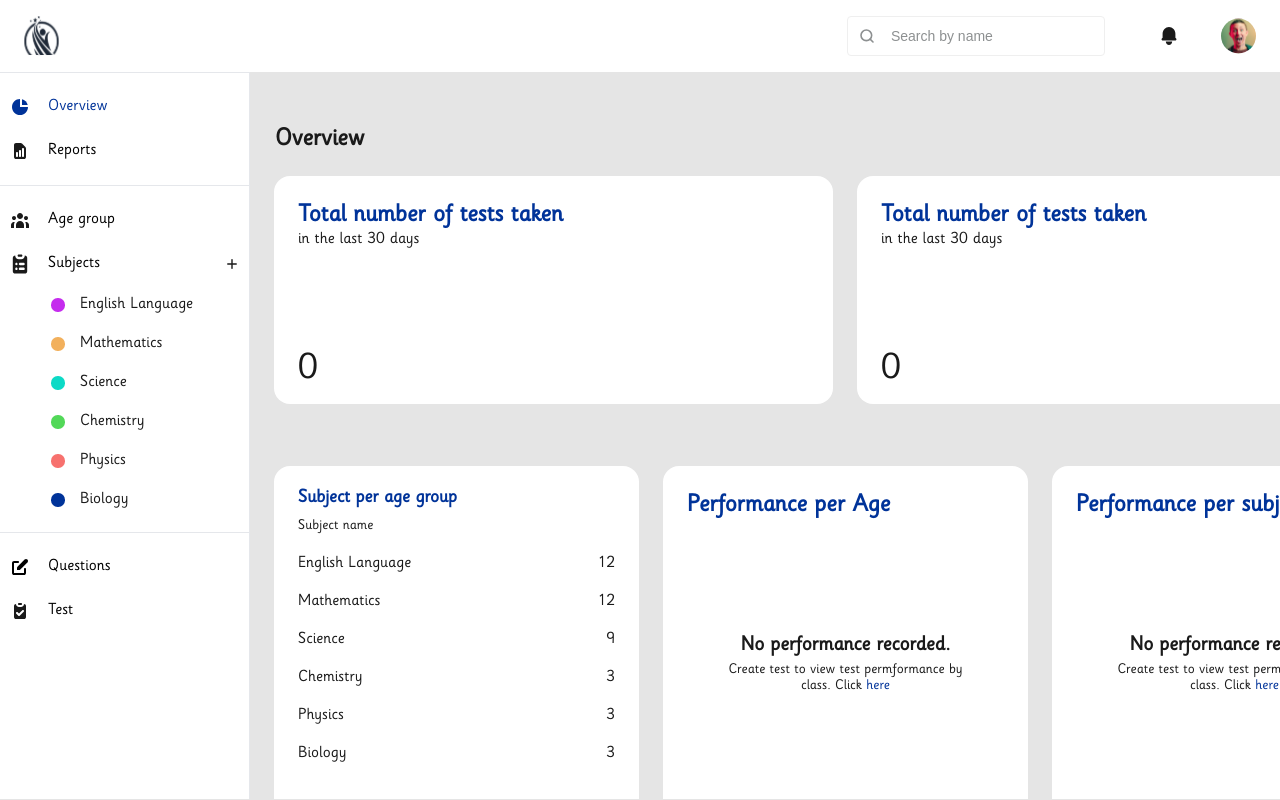
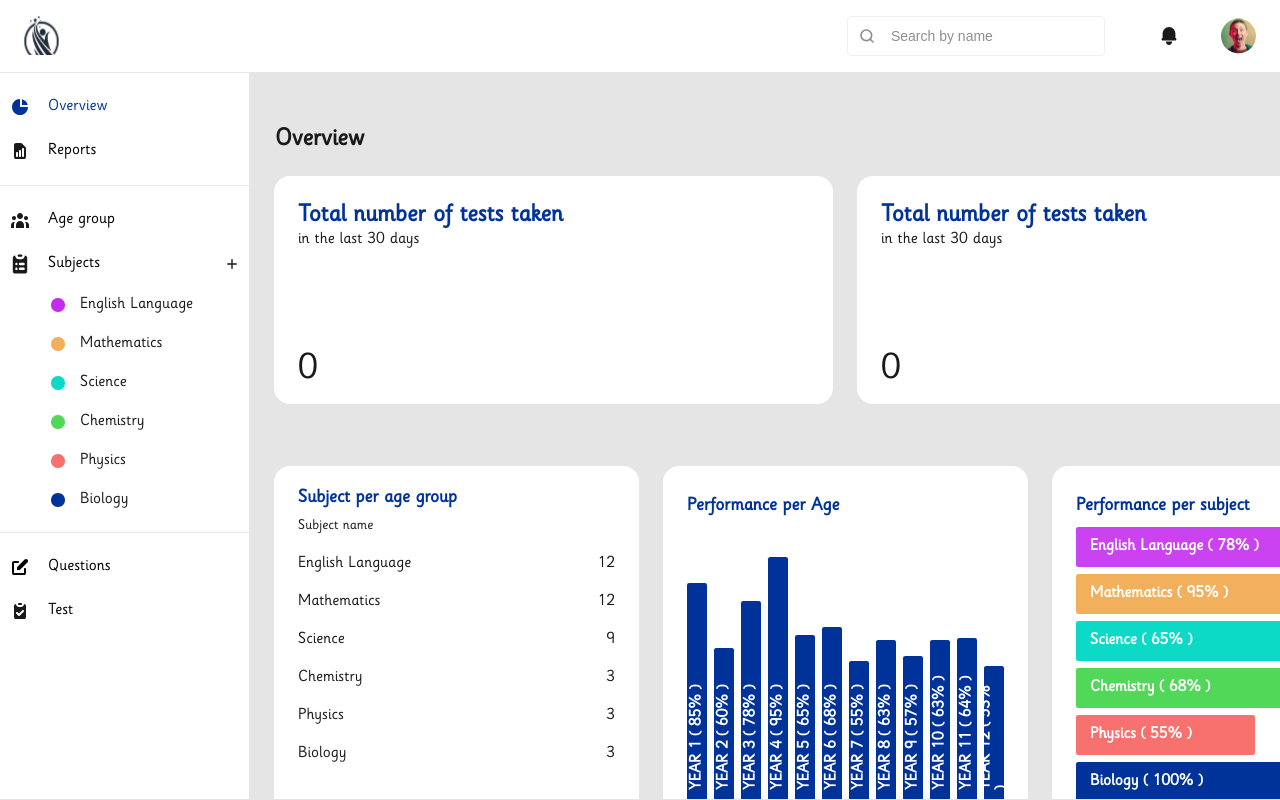
Before and after one commit to Azerii/bfcc-admin, a React (Create React App) app: page / in a window 1280 px wide. Built offline with nearby package versions, Linux system fonts and the light colour scheme.

Commit message:
Created performance by age and by subject Ui

```diff
--- /dev/null
+++ b/src/components/BarRep.js
@@ -0,0 +1,34 @@
+import React from "react";
+import styled from "styled-components";
+
+const Wrapper = styled.div`
+  background-color: ${(props) => props.color || "white"};
+  color: ${(props) => props.textColor || "white"};
+  padding:0 14px;
+  font-size: 16px;
+  height: ${props => props.bar2 ? '40px' : '20px'};
+  display:flex;
+  align-items:center;
+  font-weight:700;
+  border-radius: 2.26px;
+  width: ${
+
+     props=>props.bar2 ?
+        Number(props.num) * 3.25 > 177 ? `${Number(props.num) * 3.25}px` : "177px"
+        : Number(props.num) * 2.6 > 120 ? `${Number(props.num) * 2.6}px` : "120px"
+  };
+  & + &{
+      margin-top:7px;
+  }
+`;
+
+const BarRep = ({ text,num, color, textColor,bar2 }) => {
+
+  return (
+    <Wrapper bar2={bar2} num={num} color={color} textColor={textColor}>
+      {text }
+    </Wrapper>
+  );
+};
+
+export default BarRep;
--- a/src/components/Card3.js
+++ b/src/components/Card3.js
@@ -1,44 +1,64 @@
-import React from 'react';
-import styled from 'styled-components';
+import React from "react";
+import styled from "styled-components";
+
 const Wrapper = styled.div`
 position:relative;
-width:365px;
-height:360px;
+  width: 365px;
+  height: 360px;
+  border-radius: 16px;
+  background-color: white;
+  padding: 24px;
+  display: flex;
+  flex-direction: column;
 
-border-radius:16px;
-background-color:white;
-padding:24px;
-display:flex;
-flex-direction:column;
-position:relative;
-& > h4{
-    color:var(--primary);
-    font-size:24px;
-    font-size:700;
+  .small {
+    font-size: 18px;
   }
-& > div{
-    margin:auto;
-    width:257px;
-    p,h4{
-        text-align:center;
+
+  & > h4 {
+    color: var(--primary);
+    font-size: 24px;
+    font-size: 700;
   }
-    p{
-        font-size:14px;
+
+  & > div {
+    margin: auto;
+    width: ${props=> props.width ||"257px"};
+
+    p,
+    h4 {
+      text-align: center;
     }
-    h4{
-        font-size:20px;
+
+    p {
+      font-size: 14px;
     }
-    a{
-        color:var(--primary);
+
+    h4 {
+      font-size: 20px;
     }
+
+    a {
+      color: var(--primary);
     }
-`
-const Card3 = (props)=>(
-<Wrapper>
-     <h4>{props.title}</h4>
-     <div>
-        {props.children}
-     </div>
+
+  }
+.rotate{
+    transform:${props=>props.rotate ? 'rotate(-90deg)' :'rotate(0deg)'};
+    position: ${props=>props.rotate ? ''  :'absolute'};
+    bottom: ${props=>props.rotate ? '' :'24px'};
+}
+
+`;
+
+
+
+const Card3 = (props) => (
+
+  <Wrapper {...props}>
+    <h4 className={props.isEmpty ? "" : "small"}>{props.title}</h4>
+    <div className='rotate'>{props.children}</div>
   </Wrapper>
-)
+);
+
 export default Card3;
--- a/src/components/Modal/Modal.js
+++ b/src/components/Modal/Modal.js
@@ -71,7 +71,7 @@ const Modal = (props) => {
           placeholder="Add group"
           value={age}
           changeFunc={setAge}
-          onChange={(event) => setAge(event.target.value)}
+          onChange={setAge}
         />
         <Context.Consumer>
           {(context) => (
--- a/src/pages/Overview.js
+++ b/src/pages/Overview.js
@@ -5,18 +5,34 @@ import Card from '../components/Card';
 import Card2 from '../components/Card2';
 import Card3 from '../components/Card3';
 import MainInnerWrapper from '../components/MainInnerWrapper';
+import BarRep from '../components/BarRep';
 const arr = [
-    {name:'Subject per age group'},
-    {name:'Subject name'},
-    {name:'English Language',number:'12'},
-    {name:'Mathematics',number:'12'},
-    {name:'Science',number:'9'},
-    {name:'Chemistry',number:'3'},
-    {name:'Physics',number:'3'},
-    {name:'Biology',number:'3'},
+    {name:'Subject per age group',score:85,color:'var(--primary)',},
+    {name:'Subject name',score:60,color:'var(--primary)',},
+    {name:'English Language',number:'12',score:78,color:'#CB42F0',},
+    {name:'Mathematics',number:'12',score:95,color:'#F2B05C',},
+    {name:'Science',number:'9',score:65,color:'#0CDAC6',},
+    {name:'Chemistry',number:'3',score:68,color:'#52D858',},
+    {name:'Physics',number:'3',score:55,color:'#F7716E',},
+    {name:'Biology',number:'3',score:100,color:'var(--primary)',},
 ]
 
-const Overview = ()=> {
+const years = [
+    {year:1,score:85,color:'var(--primary)'},
+    {year:2,score:60,color:'var(--primary)'},
+    {year:3,score:78,color:'var(--primary)'},
+    {year:4,score:95,color:'var(--primary)'},
+    {year:5,score:65,color:'var(--primary)'},
+    {year:6,score:68,color:'var(--primary)'},
+    {year:7,score:55,color:'var(--primary)'},
+    {year:8,score:63,color:'var(--primary)'},
+    {year:9,score:57,color:'var(--primary)'},
+    {year:10,score:63,color:'var(--primary)'},
+    {year:11,score:64,color:'var(--primary)'},
+    {year:12,score:53,color:'var(--primary)'},
+]
+
+const Overview = ({empty=false})=> {
     return(
         <>
             <h4>Overview</h4>
@@ -24,14 +40,30 @@ const Overview = ()=> {
                     <Card/>
                     <Card/>
                     <Card2 array={arr}/>
-                    <Card3 title='Performance per Age'>
+                    {empty && <Card3 title='Performance per Age'>
                         <h4>No performance recorded.</h4>
                         <p>Create test to view test permformance by class. Click <Link to='/'>here</Link></p>
-                    </Card3>
-                    <Card3 title='Performance per subject'>
+                    </Card3>}
+                    {!empty && <Card3 rotate title='Performance per Age'  width='auto'>
+                        {
+                            years.map(year=>(
+
+                                <BarRep  color={year.color} text={`YEAR  ${year.year}  ( ${year.score}% ) `}  num={year.score}/>
+                            ))
+                        }
+                    </Card3>}
+                    {empty && <Card3 title='Performance per subject'>
                         <h4>No performance recorded.</h4>
                         <p>Create test to view test permformance by class. Click <Link to='/'>here</Link></p>
-                    </Card3>
+                    </Card3>}
+                    {!empty && <Card3  title='Performance per subject'  width='auto'>
+                        {
+                            arr.map((ar,index)=>(
+
+                                index >1 && index < 8 && <BarRep bar2 num={ar.score} text={`${ar.name} ( ${ar.score}% )`} color={ar.color} />
+                            ))
+                        }
+                    </Card3>}
                 </MainInnerWrapper>
         </>
     )
--- a/src/pages/Question/QuestionStages.js
+++ b/src/pages/Question/QuestionStages.js
@@ -91,6 +91,7 @@ const Wrapper = styled.div`
 const QuestionStages = () => {
   const [userName, setUserName] = useState("");
   const [password, setPassword] = useState("");
+  const [form1, setForm1] = useState("");
   const [stage, setStage] = useState(1);
   const [isValid, setIsValid] = useState(false);
 
@@ -117,7 +118,6 @@ const QuestionStages = () => {
       }
       return false;
     }
-
   };
   return (
     <Wrapper>
@@ -210,8 +210,28 @@ const QuestionStages = () => {
             </form>
           </>
         )}
+        {stage === 3 && (
+          <>
+            <h3>Add questions</h3>
+            <p>
+              To create a question enter question details, select question type
+              and select answer to the question.
+            </p>
+            <form onSubmit={(e) => e.preventDefault()}>
+              <Form
+                validate={validate}
+                name="Question type"
+                fieldStyle="shortText"
+                value={form1}
+                changeFunc={setForm1}
+                onChange={setForm1}
+                placeholder="Question type"
+              />
+            </form>
+          </>
+        )}
         <Button
-          text="Next"
+          text={stage > 2 ? "Upload Question" : "Next"}
           width="360px"
           borderColor="transparent"
           color={isValid ? "var(--primary)" : "var(--grey_1)"}
```
Lines whose indentation alone changed are shown as unchanged.
